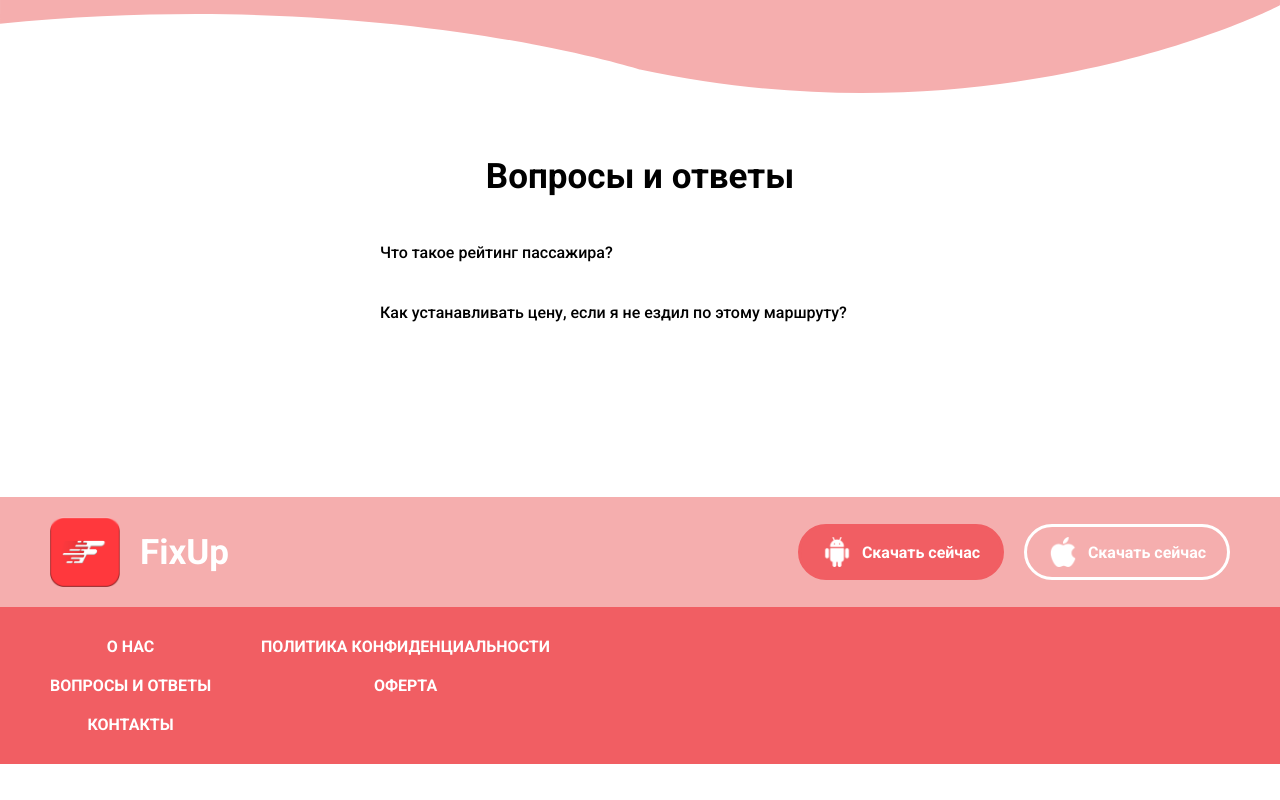
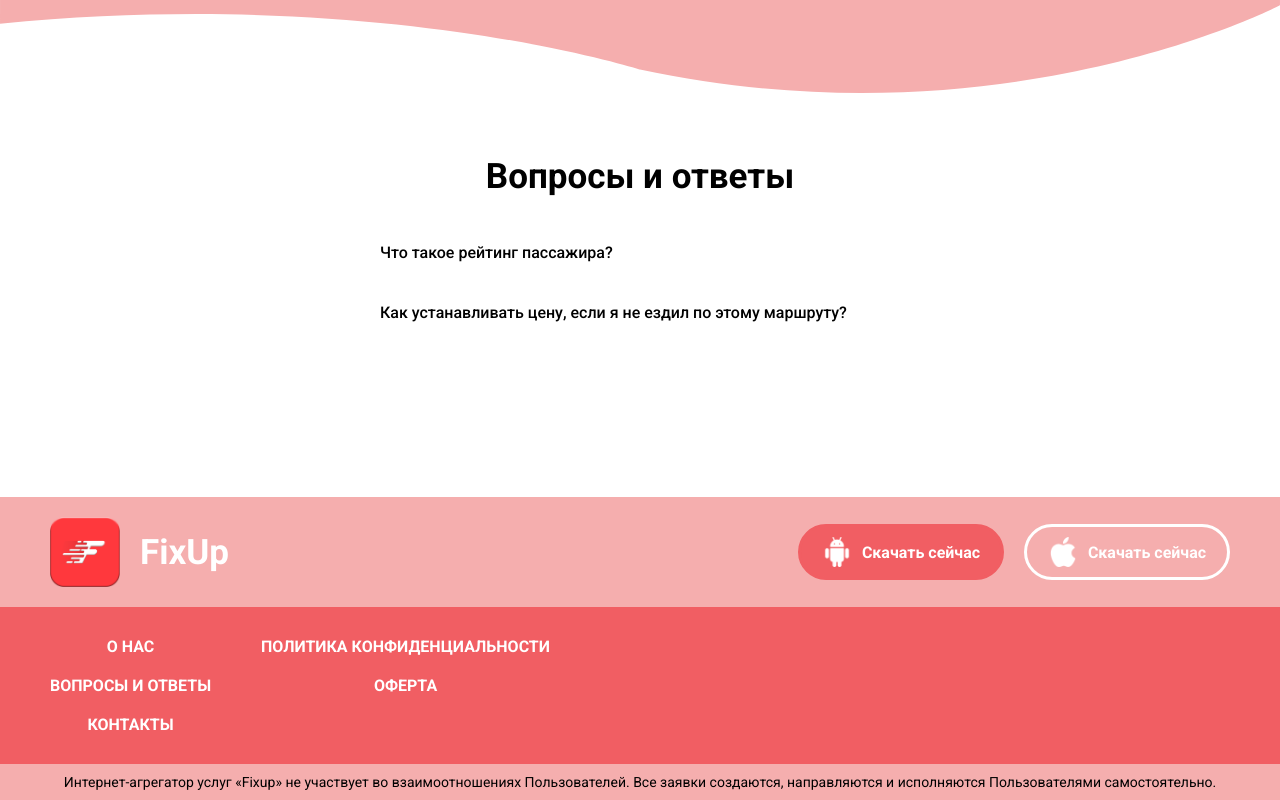
Before and after one commit to Timur000101/fixupWeb, a Vue app: page / in a window 1280 px wide. Shown: the part 3513-4313 px from the top of the page. Before the commit the page ends 4277 px from the top, so only its background shows below. Built offline with nearby package versions, Linux system fonts and the light colour scheme; the HTML template or start-up script is replaced by a standard one.

Commit message:
Fixed bags

```diff
--- a/src/components/Footer.vue
+++ b/src/components/Footer.vue
@@ -43,6 +43,11 @@
           <i class="fab fa-facebook facebook"></i>
           <i class="fab fa-telegram telegram"></i>
         </div>
+      </div>
+      <div class="footer-bottom">
+        <p class="footer-bottom__text">Интернет-агрегатор услуг «Fixup»
+        не участвует во взаимоотношениях Пользователей. Все заявки создаются,
+        направляются и исполняются Пользователями самостоятельно.</p>
       </div>
     </div>
   </section>
@@ -181,6 +186,15 @@ export default {
         width: 40px
         height: 40px
         color: #fff
+  .footer-bottom
+    display: flex
+    justify-content: center
+    align-items: center
+    padding: 10px 50px
+    &__text
+      text-align: center
+      font-size: 14px
+
 @media (max-width: 750px)
   .footer-section_head
     flex-direction: column
@@ -240,4 +254,7 @@ export default {
           padding: 0
     .social-network
       margin-bottom: 20px!important
+@media (max-width: 400px)
+  .footer-bottom__text
+    font-size: 12px!important
 </style>
```
